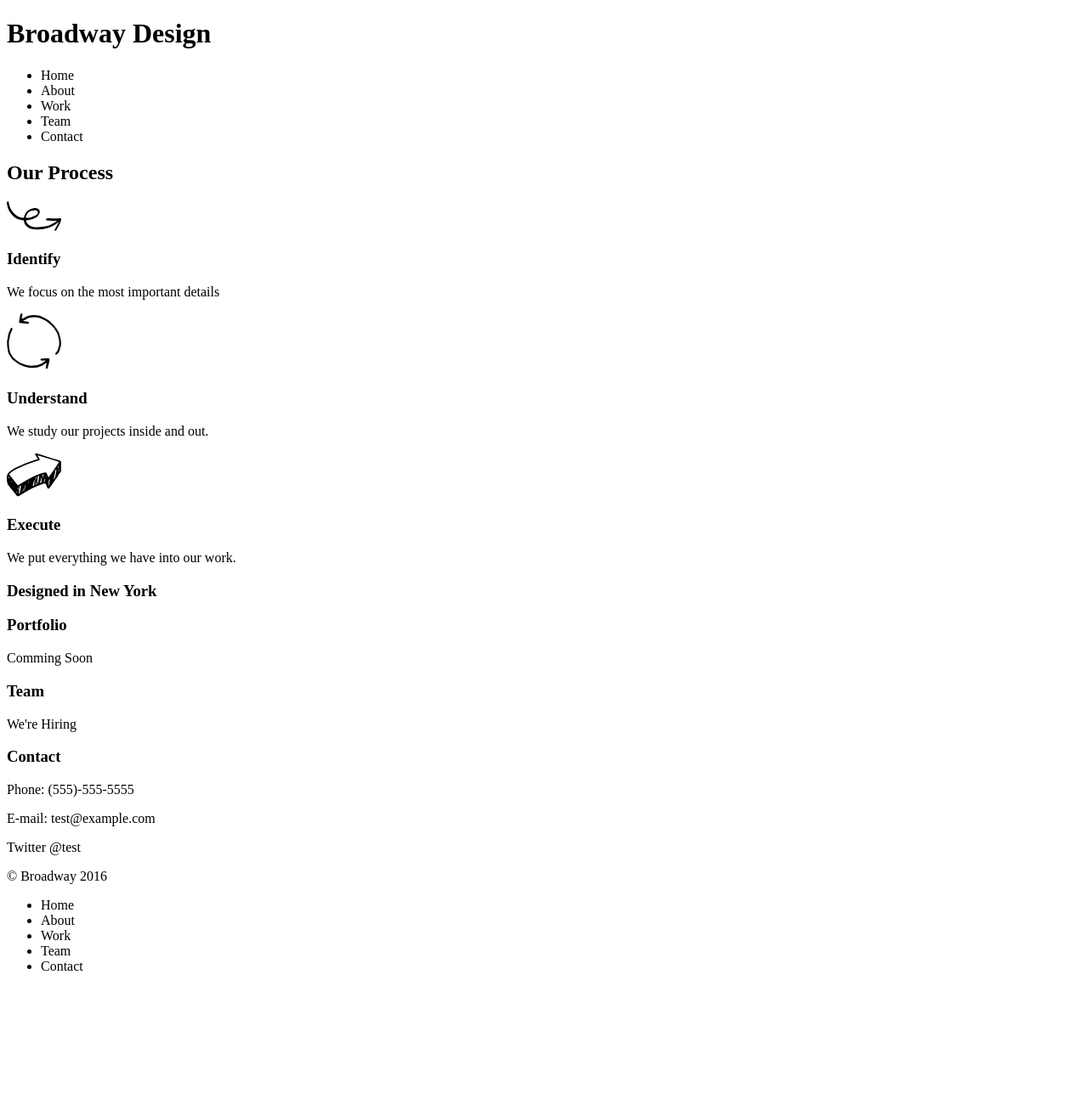
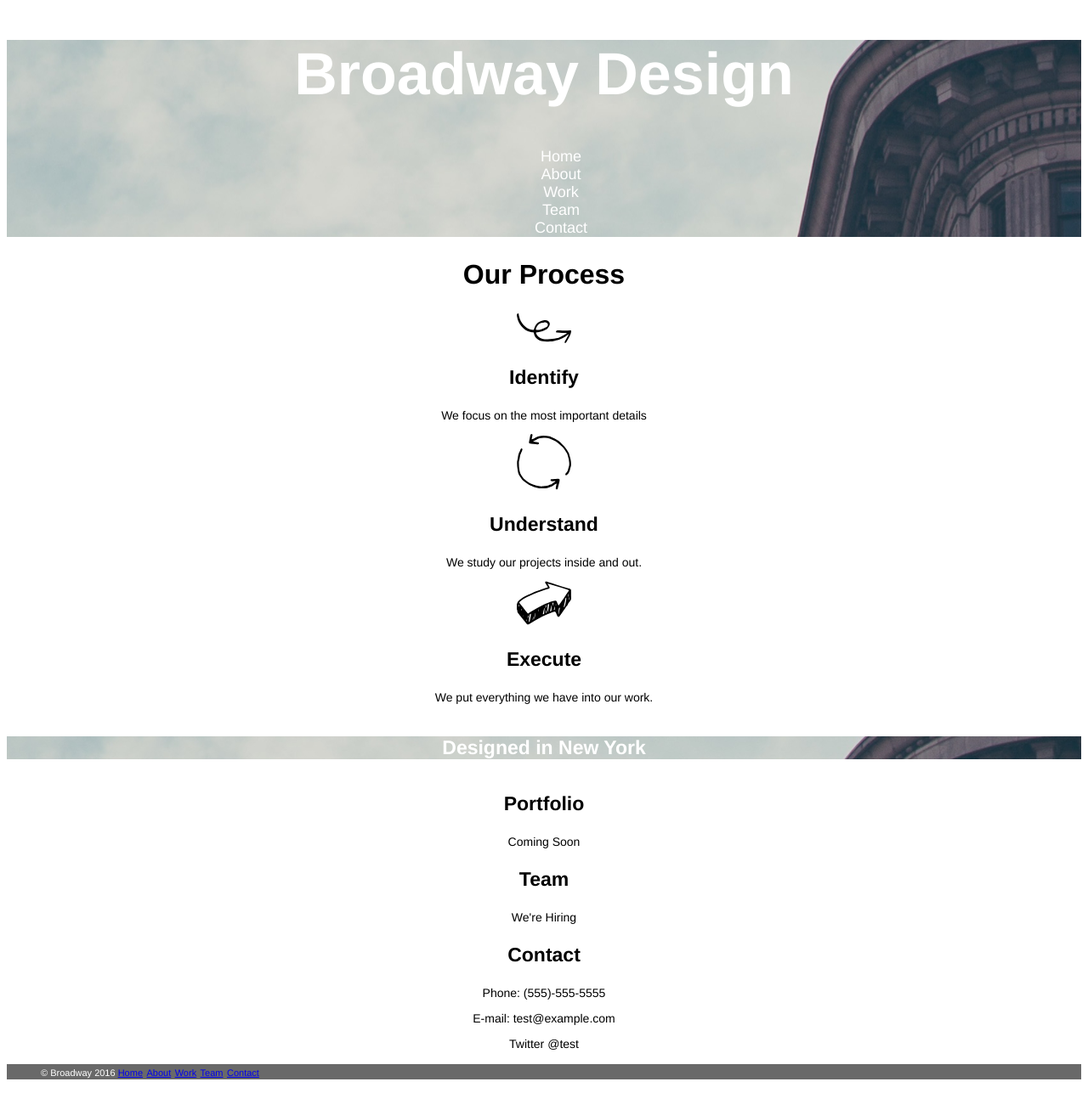
Before and after one commit to darbyelizabeth/broadway, a plain HTML site: page index.html in a window 1280 px wide. Shown: the whole page at 85% size. Before the commit the page ends 1163 px from the top, so only its background shows below. Drawn offline with Linux system fonts and the light colour scheme.

Commit message:
add these mother freaking files

```diff
--- a/css/style.css
+++ b/css/style.css
@@ -0,0 +1,60 @@
+body {
+  background-color: white;
+  text-align: center;
+  font-family: Helvetica;
+}
+
+h1 {
+  font-size: 70px;
+  font-weight: bold;
+  color: white;
+}
+
+h2 {
+  font-size: 32px;
+  font-weight: bold;
+}
+
+h3 {
+  font-size: 23px;
+  font-weight: bold;
+}
+
+h5 {
+  color: white;
+  background-image: url(../resources/photos/the-flatiron-building.png);
+  font-size: 23px;
+  font-weight: bold;
+
+}
+
+
+p {
+  font-size: 14px;
+}
+
+#header {
+  background-image: url(../resources/photos/the-flatiron-building.png);
+}
+
+
+#footer {
+  background-color: dimgray;
+  color: white;
+  text-align: left;
+
+}
+
+.a {
+  font-size: 18px;
+  color: white;
+  list-style-type: none;
+}
+
+#navlist li  {
+  font-size: 11px;
+  list-style-type: none;
+  display: inline;
+  text-align: left;
+
+}
--- a/index.html
+++ b/index.html
@@ -3,20 +3,18 @@
   <head>
     <meta charset="utf-8">
     <title>Broadway Design</title>
-    <link src="resources/photos/css/syle.css"
+    <link rel="stylesheet" href="css/style.css">
   </head>
   <body>
     <div id="header">
     <h1>Broadway Design</h1>
-    <div id="mainmenu">
-      <ul>
+      <ul class="a">
         <li>Home</li>
         <li>About</li>
         <li>Work</li>
         <li>Team</li>
         <li>Contact</li>
       </ul>
-    </div>
   </div>
     <div id="ourprocess">
       <h2>Our Process</h2>
@@ -30,12 +28,12 @@
       <h3>Execute</h3>
       <p>We put everything we have into our work.</p>
     </div>
-    <div id="designed">
-      <h3>Designed in New York</h3>
+    <div>
+      <h5>Designed in New York</h5>
     </div>
     <div>
       <h3>Portfolio</h3>
-      <p>Comming Soon</p>
+      <p>Coming Soon</p>
       <h3>Team</h3>
       <p>We're Hiring</p>
       <h3>Contact</h3>
@@ -44,13 +42,13 @@
       <p>Twitter @test</p>
     </div>
     <div id="footer">
-      <p>&#169; Broadway 2016</p>
-      <ul>
-        <li>Home</li>
-        <li>About</li>
-        <li>Work</li>
-        <li>Team</li>
-        <li>Contact</li>
+      <ul id="navlist">
+        <li>&#169; Broadway 2016<li>
+        <li><a href="home.com">Home</a></li>
+        <li><a href="home.com">About</a></li>
+        <li><a href="home.com">Work</a></li>
+        <li><a href="home.com">Team</a></li>
+        <li><a href="home.com">Contact</a></li>
       </ul>
     </div>
   </body>
```
